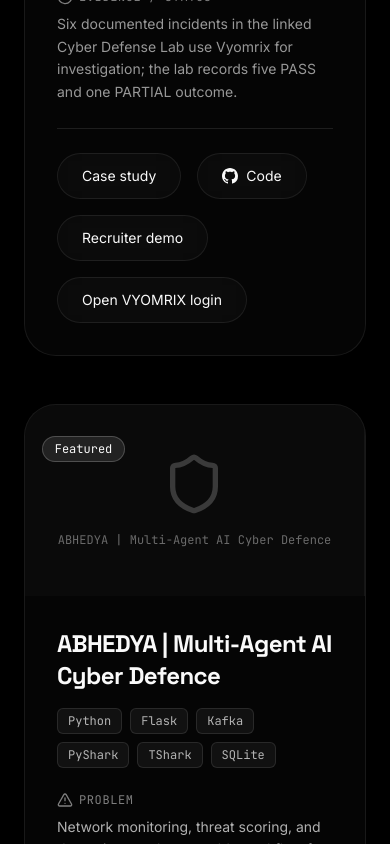
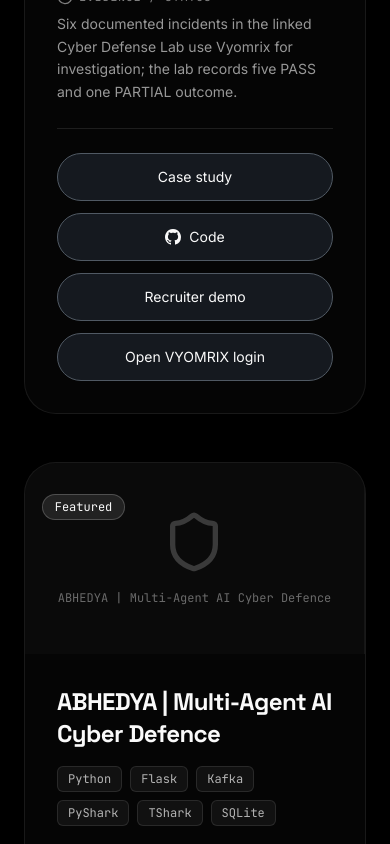
Before and after one commit to mithilkg10/MITHILKG-PORTFOLIO, a Next.js app: page / in a window 390 px wide. Shown: the part 2900-3744 px from the top of the page. Built offline with nearby package versions, Linux system fonts and the light colour scheme; no server answers.

Commit message:
Fix mobile project button contrast and connect CarbonEx live demo

```diff
--- a/src/app/globals.css
+++ b/src/app/globals.css
@@ -138,3 +138,23 @@ body {
 @media(min-width:1024px){.hero-range-demo{align-self:flex-start}}@media(max-width:800px){.range-feature,.range-project{grid-template-columns:1fr}.range-feature-art{padding:24px;flex-direction:row;gap:24px}.range-feature-art>.range-mark,.range-project .range-feature-art>.range-mark{width:90px}.vault-flow{grid-template-columns:repeat(3,1fr)}.vault-case dl{grid-template-columns:1fr}.vault-intro{padding-top:60px}.range-proof-strip{gap:18px}.range-proof-strip a{margin-left:0}.vault-nav{align-items:flex-start}.vault-nav nav{flex-direction:column;gap:14px}.range-proof-strip span{font-size:11px}.lab-range-watermark{max-width:90vw}}@media(max-width:480px){.hero-range-badge{min-width:268px;right:0;padding:13px;gap:10px}.hero-range-badge .range-mark{width:34px;height:34px}.portfolio-wordmark small{font-size:8px}.vault-case h2{font-size:23px}.vault-case dl>div{grid-template-columns:1fr;gap:7px}.vault-flow{grid-template-columns:repeat(2,1fr)}.vault-brand{gap:7px}.vault-brand span{display:none}.range-feature-art small{font-size:9px}.range-feature-actions a{font-size:11px}.vault-intro .range-kicker{font-size:9px;line-height:1.8}.vault-links a{font-size:11px}.vault-case-heading{gap:10px}.vault-status{padding:8px}.range-assessment{padding:24px}}
 @media(prefers-reduced-motion:reduce){.range-orbit,.hero-range-badge *{animation:none!important;transition:none!important}html{scroll-behavior:auto!important}}
 #contact{overflow-x:clip}
+
+/* Solid surfaces keep action labels readable in Safari and embedded browsers. */
+.magnetic-button-secondary {
+  appearance: none;
+  -webkit-appearance: none;
+  background-color: #15191f;
+  color: #fafafa;
+  -webkit-text-fill-color: currentColor;
+  border: 1px solid #505963;
+  isolation: isolate;
+}
+.magnetic-button-secondary:visited { color: #fafafa; }
+.magnetic-button-secondary:active { background-color: #29333e; }
+@media (hover: hover) and (pointer: fine) {
+  .magnetic-button-secondary:hover { background-color: #26303a; border-color: #95b7c6; }
+}
+@media (max-width: 639px) {
+  .project-actions { display: grid; grid-template-columns: minmax(0, 1fr); }
+  .project-actions > a { width: 100%; min-height: 48px; }
+}
--- a/src/app/projects/[slug]/page.tsx
+++ b/src/app/projects/[slug]/page.tsx
@@ -31,8 +31,10 @@ export default async function ProjectDeepDive({ params }: Props) {
         <header className="mb-12 border-b border-white/10 pb-10">
           <h1 className="font-heading text-4xl font-bold tracking-tight text-white md:text-5xl">{project.title}</h1>
           <p className="mt-4 text-lg text-neutral-400">{project.tagline}</p>
-          <a href={project.githubUrl} target="_blank" rel="noopener noreferrer" className="mt-6 inline-flex items-center gap-2 rounded-lg bg-white px-5 py-2.5 text-sm font-semibold text-black"><GitBranch className="h-4 w-4" /> View GitHub repository</a>
-          {project.liveDemoUrl && <Link href={project.liveDemoUrl} className="ml-3 inline-flex items-center rounded-lg border border-white/20 px-5 py-2.5 text-sm font-semibold text-white">Open evidence demo</Link>}
+          <div className="project-actions mt-6 flex flex-wrap gap-3">
+            <a href={project.githubUrl} target="_blank" rel="noopener noreferrer" className="magnetic-button-secondary inline-flex min-h-12 items-center justify-center gap-2 rounded-lg px-5 py-2.5 text-sm font-semibold"><GitBranch className="h-4 w-4 shrink-0" /> View GitHub repository</a>
+            {project.liveDemoUrl && <Link href={project.liveDemoUrl} className="magnetic-button-secondary inline-flex min-h-12 items-center justify-center rounded-lg px-5 py-2.5 text-sm font-semibold">{project.slug === "carbon-credit-exchange" ? "Open live demo" : "Open evidence demo"}</Link>}
+          </div>
         </header>
         <article className="space-y-12 text-neutral-300">
           <section><h2 className="text-2xl font-bold text-white">Problem</h2><p className="mt-4 leading-relaxed">{project.problemStatement}</p></section>
--- a/src/components/sections/Projects.tsx
+++ b/src/components/sections/Projects.tsx
@@ -122,14 +122,14 @@ export function Projects() {
                         </div>
                       </div>
 
-                      <div className="flex flex-wrap gap-4 border-t border-white/10 pt-6">
+                      <div className="project-actions flex flex-wrap gap-3 border-t border-white/10 pt-6">
                         <MagneticButton href={`/projects/${project.slug}`} variant="secondary">Case study</MagneticButton>
                         <MagneticButton href={project.github} variant="secondary" external>
                           <GitHubIcon className="h-4 w-4" /> Code
                         </MagneticButton>
                         {project.liveDemo && (
                           <MagneticButton href={project.liveDemo} variant="secondary" external={project.liveDemo.startsWith("http")}>
-                            {project.id === "vyomrix-security-platform" ? "Recruiter demo" : "Live evidence demo"}
+                            {project.id === "vyomrix-security-platform" ? "Recruiter demo" : project.id === "carbon-credit-project" ? "Live demo" : "Live evidence demo"}
                           </MagneticButton>
                         )}
                         {"loginUrl" in project && project.loginUrl && (
--- a/src/components/ui/MagneticButton.tsx
+++ b/src/components/ui/MagneticButton.tsx
@@ -27,7 +27,7 @@ export function MagneticButton({
   const [position, setPosition] = useState({ x: 0, y: 0 });
 
   const handleMouse = (e: React.MouseEvent) => {
-    if (!ref.current) return;
+    if (!ref.current || !window.matchMedia("(hover: hover) and (pointer: fine)").matches || window.matchMedia("(prefers-reduced-motion: reduce)").matches) return;
     const rect = ref.current.getBoundingClientRect();
     const x = e.clientX - rect.left - rect.width / 2;
     const y = e.clientY - rect.top - rect.height / 2;
@@ -40,12 +40,12 @@ export function MagneticButton({
     primary:
       "bg-foreground text-background font-semibold hover:bg-foreground/90 shadow-sm",
     secondary:
-      "glass-card text-foreground border border-white/10 hover:border-white/20 hover:bg-white/5",
+      "magnetic-button-secondary",
     ghost: "text-foreground/70 hover:text-foreground hover:bg-white/5",
   };
 
   const baseClass = cn(
-    "relative inline-flex items-center justify-center gap-2 rounded-full px-6 py-3 text-sm transition-all duration-300",
+    "relative inline-flex min-h-11 max-w-full items-center justify-center gap-2 rounded-full px-6 py-3 text-center text-sm transition-colors duration-300 [&_svg]:shrink-0",
     variants[variant],
     className
   );
--- a/src/lib/data/portfolioOverrides.ts
+++ b/src/lib/data/portfolioOverrides.ts
@@ -62,6 +62,7 @@ export const projects = [
     challenges: "Separating demonstration data and security experiments from production financial-system claims.",
     results: "Prototype with synthetic in-memory data, configured login, and documented security boundaries. Deployment login depends on environment secrets.",
     github: "https://github.com/mithilkg10/CARBON-EX-PLATFORM",
+    liveDemo: "https://carbon-ex-platform.vercel.app/login",
     featured: false,
   },
   {
```
